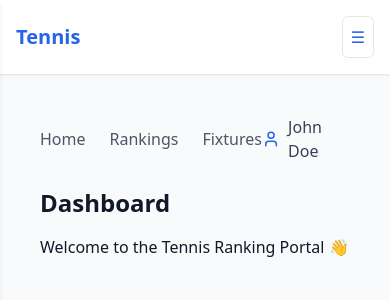
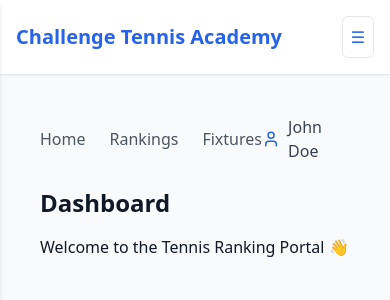
Before and after one commit to amayito37/tennis-portal, a React app in the folder frontend/: page / in a window 390 px wide. Shown: the top 300 px of the page. Built offline with nearby package versions, Linux system fonts and the light colour scheme; no server answers; the HTML template or start-up script is replaced by a standard one.

Commit message:
Fix name on mobile

```diff
--- a/frontend/src/App.jsx
+++ b/frontend/src/App.jsx
@@ -19,7 +19,7 @@
         <div className="flex-1 flex flex-col overflow-hidden">
           {/* Topbar (visible on mobile) */}
           <div className="md:hidden flex items-center justify-between p-4 border-b bg-white shadow-sm">
-            <h1 className="text-xl font-semibold text-blue-600">Tennis</h1>
+            <h1 className="text-xl font-semibold text-blue-600">Challenge Tennis Academy</h1>
             <button
               onClick={() => setSidebarOpen(!sidebarOpen)}
               className="p-2 rounded-md border text-blue-600"
```
